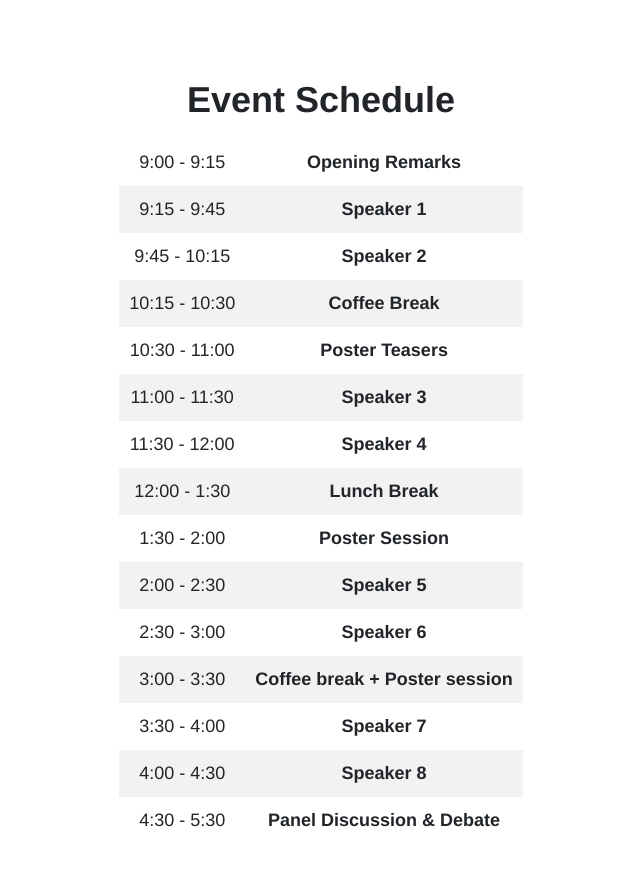
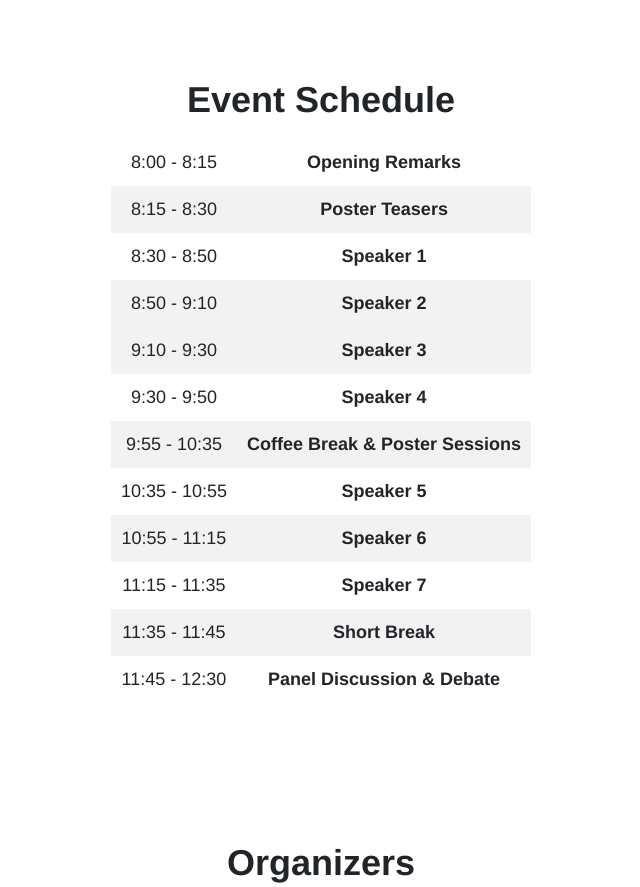
Before and after one commit to swomo-rss/swomo-rss.github.io, a plain HTML site: page index.html in a window 1280 px wide. Shown: the part 2860-3747 px from the top of the page, without its empty margins (319-959 px from the left). Drawn offline with nearby package versions, Linux system fonts and the light colour scheme.

Commit message:
schedule update

```diff
--- a/index.html
+++ b/index.html
@@ -258,63 +258,51 @@
       <h2>Event Schedule</h2>
       <table class="calculator table-borderless" style="text-align:center; margin: 0 auto;">
         <tr>
-          <td class="noborder">9:00 - 9:15</td>
+          <td class="noborder">8:00 - 8:15</td>
           <td class="noborder"><b class="font-weight-bold">Opening Remarks</b></td>
         </tr>
         <tr>
-          <td class="noborder">9:15 - 9:45</td>
+          <td class="noborder">8:15 - 8:30</td>
+          <td class="noborder"><b class="font-weight-bold">Poster Teasers</b></td>
+        </tr>
+        <tr>
+          <td class="noborder">8:30 - 8:50</td>
           <td class="noborder"><b class="font-weight-bold">Speaker 1</b></td>
         </tr>
         <tr>
-          <td class="noborder">9:45 - 10:15</td>
+          <td class="noborder">8:50 - 9:10</td>
           <td class="noborder"><b class="font-weight-bold">Speaker 2</b></td>
         </tr>
-        <tr>
-          <td class="noborder">10:15 - 10:30</td>
-          <td class="noborder"><b class="font-weight-bold">Coffee Break</b></td>
-        </tr>
-        <tr>
-          <td class="noborder">10:30 - 11:00</td>
-          <td class="noborder"><b class="font-weight-bold">Poster Teasers</b></td>
-        </tr>
-        <tr>
-          <td class="noborder">11:00 - 11:30</td>
+        <tr></tr>
+          <td class="noborder">9:10 - 9:30</td>
           <td class="noborder"><b class="font-weight-bold">Speaker 3</b></td>
         </tr>
         <tr>
-          <td class="noborder">11:30 - 12:00</td>
+          <td class="noborder">9:30 - 9:50</td>
           <td class="noborder"><b class="font-weight-bold">Speaker 4</b></td>
         </tr>
         <tr>
-          <td class="noborder">12:00 - 1:30</td>
-          <td class="noborder"><b class="font-weight-bold">Lunch Break</b></td>
+          <td class="noborder">9:55 - 10:35</td>
+          <td class="noborder"><b class="font-weight-bold">Coffee Break & Poster Sessions</b></td>
         </tr>
         <tr>
-          <td class="noborder">1:30 - 2:00</td>
-          <td class="noborder"><b class="font-weight-bold">Poster Session</b></td>
-        </tr>
-        <tr>
-          <td class="noborder">2:00 - 2:30</td>
+          <td class="noborder">10:35 - 10:55</td>
           <td class="noborder"><b class="font-weight-bold">Speaker 5</b></td>
         </tr>
         <tr>
-          <td class="noborder">2:30 - 3:00</td>
+          <td class="noborder">10:55 - 11:15</td>
           <td class="noborder"><b class="font-weight-bold">Speaker 6</b></td>
         </tr>
         <tr>
-          <td class="noborder">3:00 - 3:30</td>
-          <td class="noborder"><b class="font-weight-bold">Coffee break + Poster session</b></td>
-        </tr>
-        <tr>
-          <td class="noborder">3:30 - 4:00</td>
+          <td class="noborder">11:15 - 11:35</td>
           <td class="noborder"><b class="font-weight-bold">Speaker 7</b></td>
         </tr>
         <tr>
-          <td class="noborder">4:00 - 4:30</td>
-          <td class="noborder"><b class="font-weight-bold">Speaker 8</b></td>
+          <td class="noborder">11:35 - 11:45</td>
+          <td class="noborder"><b class="font-weight-bold">Short Break</b></td>
         </tr>
         <tr>
-          <td class="noborder">4:30 - 5:30</td>
+          <td class="noborder">11:45 - 12:30</td>
           <td class="noborder"><b class="font-weight-bold">Panel Discussion & Debate</b></td>
         </tr>
       </table>
@@ -334,7 +322,7 @@
           </div>
           <div class="col-lg-4 col-md-4 col-sm-6 col-xs-12 profile" style="padding-bottom: 30px;">
             <a href="https://jadchakra.github.io/" target="_blank"><img src="imgs/organizers/jad_abouchakra.jpg"
-                class="rounded-circle" alt="Jad Abou-Chakra" width="140" height="140" </a>
+                class="rounded-circle" alt="Jad Abou-Chakra" width="140" height="140"></a>
               <h5 style="margin-bottom:0em;"><a href="https://jadchakra.github.io/" target="_blank">Jad Abou-Chakra</a>
               </h5>
               Queensland University of Technology
```
